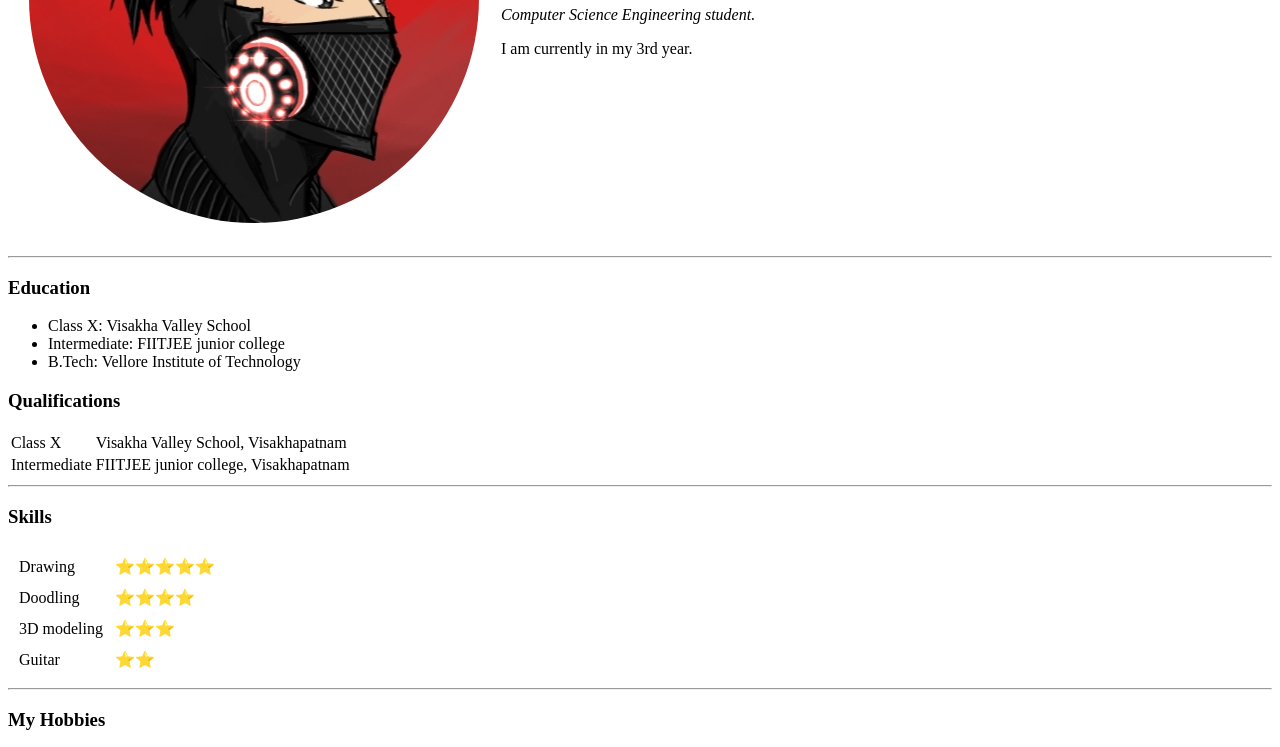
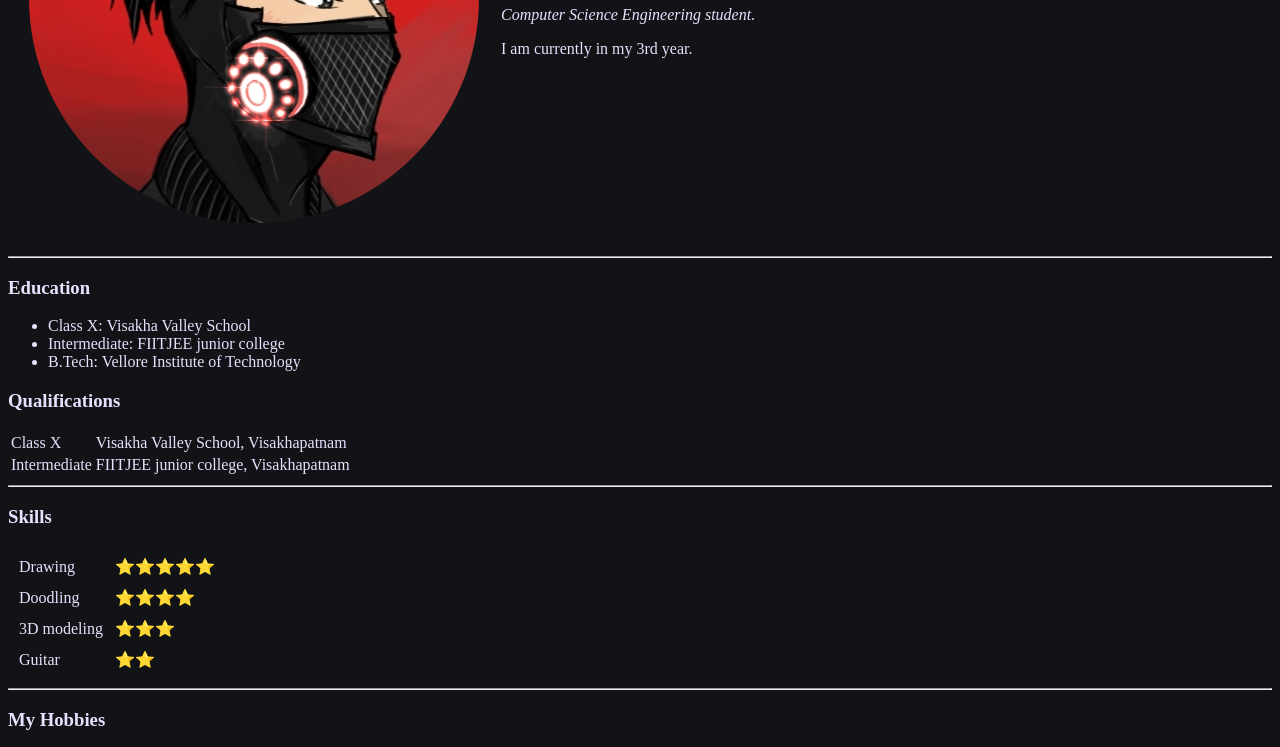
Before and after one commit to Ab2612/C_V, a plain HTML site: page index.html in a window 1280 px wide. Shown: the part 256-1003 px from the top of the page. Drawn offline with Linux system fonts and the light colour scheme.

Commit message:
Update index.html

```diff
--- a/index.html
+++ b/index.html
@@ -6,7 +6,7 @@
   <title>Abhinav's Personal Site</title>
 </head>
 
-<body>
+<body bgcolor="#121316" text="#E9E0FE">
   <table cellspacing="20">
     <tr>
       <td><img src="shadow.png" alt="abhinav profile picture"></td>
```
